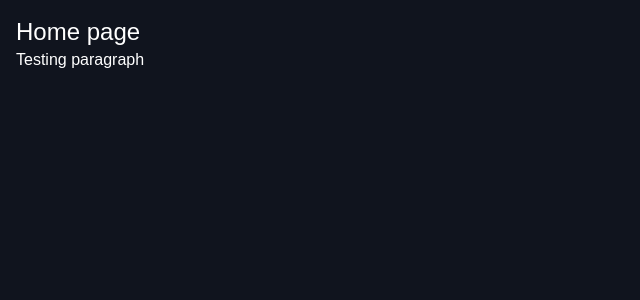
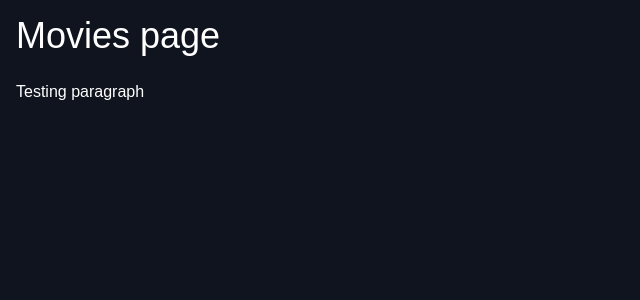
Before and after one commit to UloakuObi/entertainment-app, a Next.js app in the folder movies-app/: page / in a window 1280 px wide. Shown: the top 300 px of the page, without its empty margins (0-640 px from the left). Built offline with nearby package versions, Linux system fonts and the light colour scheme.

Commit message:
Initial setup

```diff
--- a/movies-app/app/page.tsx
+++ b/movies-app/app/page.tsx
@@ -3,7 +3,7 @@ import Image from "next/image";
 export default function Home() {
   return (
     <div className="m-4">
-      <h1 className="text-2xl font-medium">Home page</h1>
+      <h1 className="text-4xl font-light mb-6">Movies page</h1>
       <p className="font-light">Testing paragraph</p>
     </div>
   );
```
Also changed, not shown: 2 other files (tests, documents, lock files or other folders).
